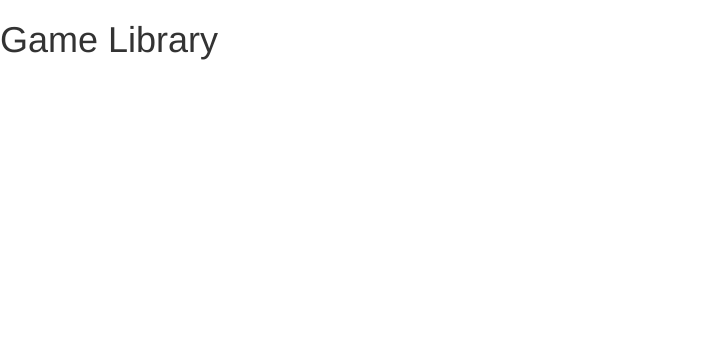
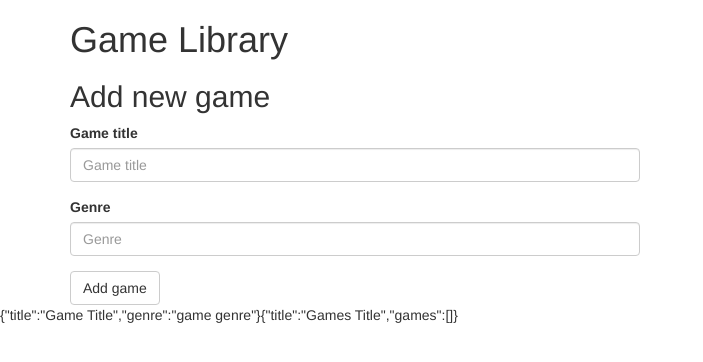
Before and after one commit to amberwoodrow/js-game-library, a plain HTML site: page index.html in a window 1280 px wide. Shown: the whole page, without its empty margins (0-703 px from the left). Drawn offline with nearby package versions, Linux system fonts and the light colour scheme.

Commit message:
added classes, and prototype, made objects for testing, made a bootstrap form

```diff
--- a/css/main.css
+++ b/css/main.css
@@ -3,3 +3,7 @@
   padding: 10px;
   border: 1px solid black;
 }
+
+#addGame {
+  width: 50%;
+}
--- a/index.html
+++ b/index.html
@@ -7,8 +7,23 @@
     <link rel="stylesheet" type="text/css" href="css/main.css">
   </head>
   <body>
-
-    <h1>Game Library</h1>
+    <div class="container">
+      <div id="addGame">
+        <h1>Game Library</h1>
+        <form>
+          <h2>Add new game</h2>
+          <div class="form-group">
+            <label for="newGameTitle">Game title</label>
+            <input type="title" class="form-control" id="newGameTitle" placeholder="Game title">
+          </div>
+          <div class="form-group">
+            <label for="newGameGenre">Genre</label>
+            <input type="genre" class="form-control" id="newGameGenre" placeholder="Genre">
+          </div>
+          <button type="submit" class="btn btn-default">Add game</button>
+        </form>
+      </div>
+    </div>
 
     <script src="https://code.jquery.com/jquery-2.1.4.min.js"></script>
     <script src="https://maxcdn.bootstrapcdn.com/bootstrap/3.3.5/js/bootstrap.min.js"></script>
--- a/js/main.js
+++ b/js/main.js
@@ -1,5 +1,44 @@
-// add scripts
-
 $(document).on('ready', function() {
   console.log('sanity check!');
+
+  var Game = function(title, genre) {
+    this.title = title;
+    this.genre = genre;
+  };
+
+  var GameLibrary = function(title) {
+    this.title = title;
+    this.games = [];
+  };
+
+  Game.prototype.render = function(game) {
+    $('body').append(JSON.stringify(game));
+  };
+
+  GameLibrary.prototype.render = function(gameLibrary) {
+    $('body').append(JSON.stringify(gameLibrary));
+  };
+
+  GameLibrary.prototype.addGame = function(game) {
+    this.games.push(game);
+  };
+
+  GameLibrary.prototype.removeGame = function(game) {
+    for (var i=0; this.games.length; i++) {
+      if (this.games[i] === game) {
+        this.games.splice(i, 1);
+      };
+    }
+  };
+
+  var game = new Game('Game Title', 'game genre');
+  var gameLibrary = new GameLibrary('Games Title');
+
+  game.render(game);
+  gameLibrary.render(gameLibrary);
+  console.log(game);
+  gameLibrary.addGame(game);
+  console.log(gameLibrary);
+  gameLibrary.removeGame(game);
+  console.log(gameLibrary);
 });
```
